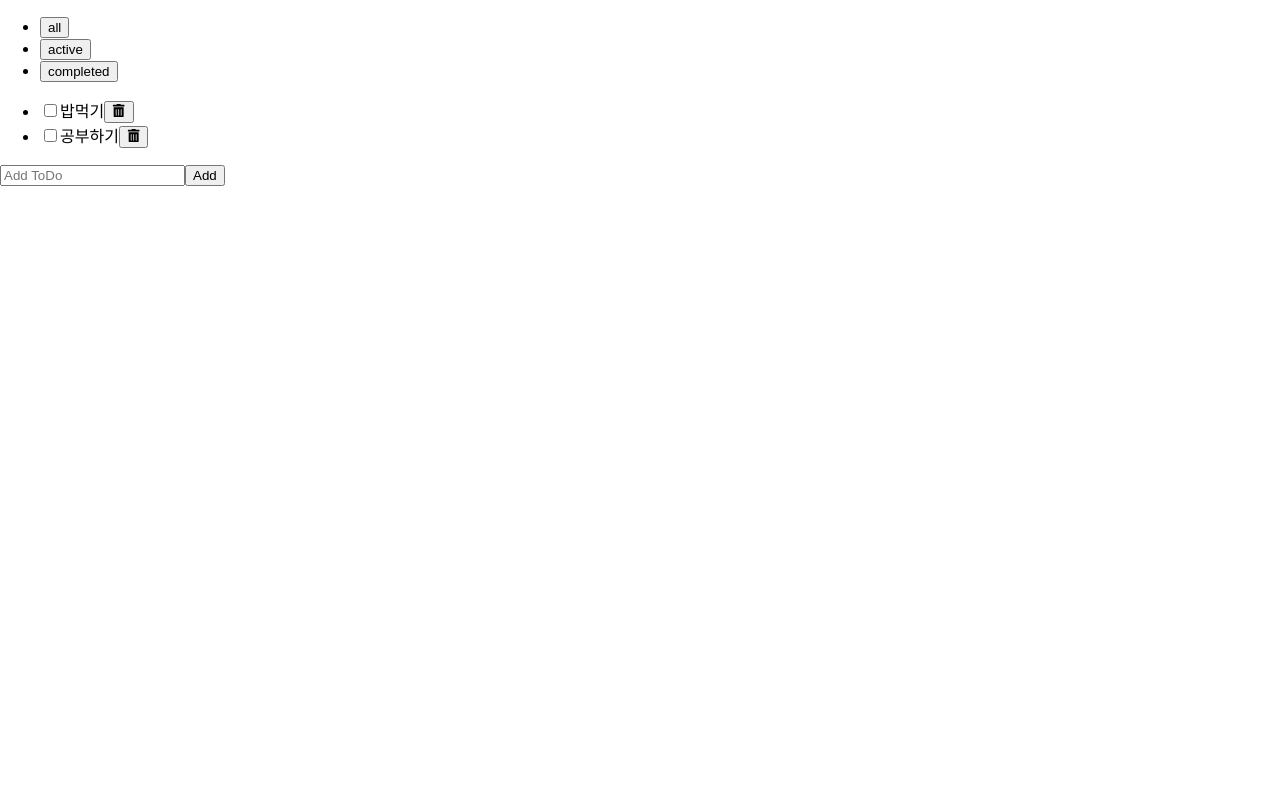
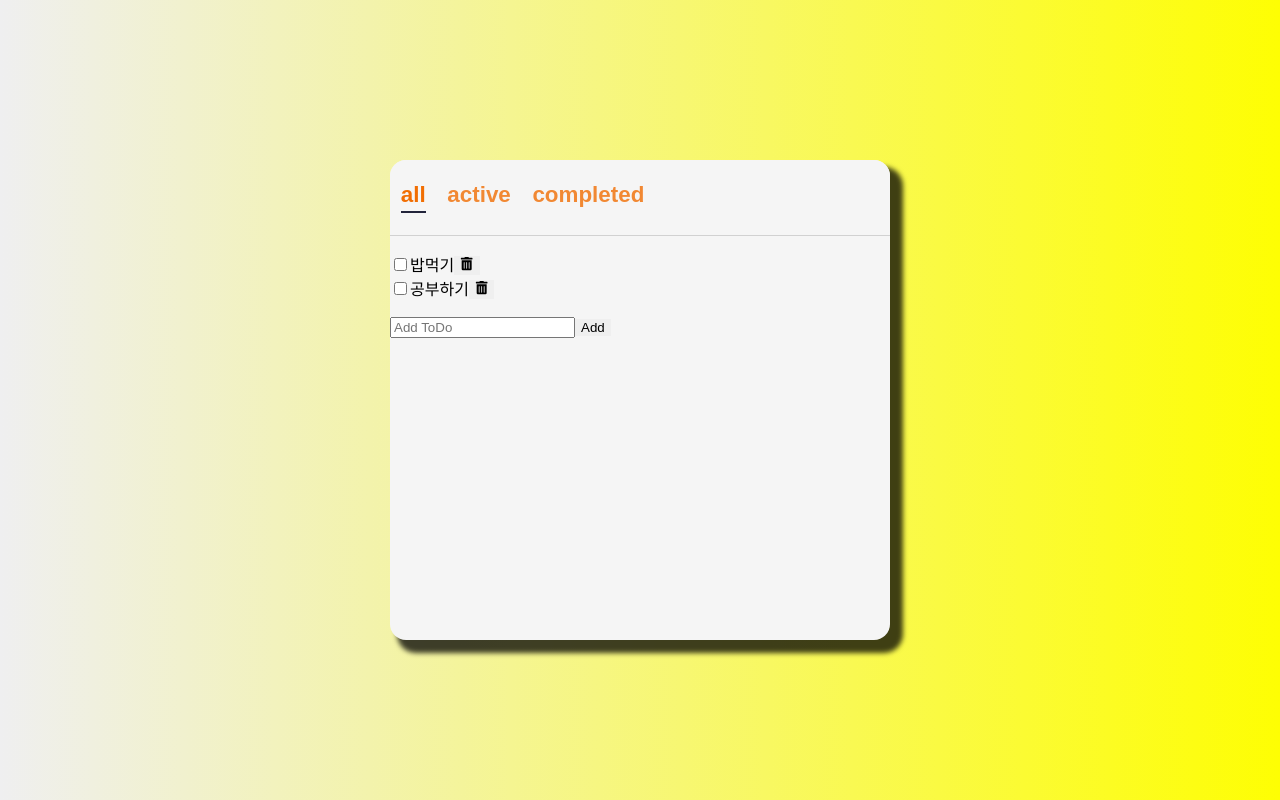
Before and after one commit to dydals3440/React, a React (Create React App) app in the folder todo-list/: page / in a window 1280 px wide. Built offline with nearby package versions, Linux system fonts and the light colour scheme.

Commit message:
style: Header

```diff
--- a/todo-list/src/components/Header/Header.jsx
+++ b/todo-list/src/components/Header/Header.jsx
@@ -1,13 +1,21 @@
 import React from "react";
+import styles from "./Header.module.css";
 
 export default function Header({ filters, filter, onFilterChange }) {
   return (
-    <header>
-      <ul>
+    <header className={styles.header}>
+      <ul className={styles.filters}>
         {/* 동적으로 리스트요소가 변경되는 것이아니라 고정도니 ui이니 인덱스 사용 */}
         {filters.map((value, index) => (
           <li key={index}>
-            <button onClick={() => onFilterChange(value)}>{value}</button>
+            <button
+              //
+              className={`${styles.filter}
+              ${filter === value && styles.selected}`}
+              onClick={() => onFilterChange(value)}
+            >
+              {value}
+            </button>
           </li>
         ))}
       </ul>
--- /dev/null
+++ b/todo-list/src/components/Header/Header.module.css
@@ -0,0 +1,35 @@
+.header {
+  display: flex;
+  justify-content: space-between;
+  /* 위의 둥그런 사각형 모양이 안보임 index.css #root에서 overflow: hidden로 해결 자식이 부모를 침범했을떄*/
+  align-items: center;
+  background-color: var(--color-bg-dark);
+  border-bottom: 1px solid var(--color-grey);
+}
+
+.filters {
+  display: flex;
+}
+
+.filter {
+  font-size: 1.4rem;
+  margin: 0.3rem;
+  text-transform: caplitalize;
+  background-color: transparent;
+  color: var(--color-accent);
+  opacity: 0.8;
+  font-weight: bold;
+}
+
+.filter:hover,
+.filter.selected {
+  opacity: 1;
+}
+
+/* all, active, completed에 밑줄 긋기 */
+.filter.selected::after {
+  content: "";
+  display: block;
+  margin-top: 0.2rem;
+  border: 1px solid var(--color-text);
+}
--- a/todo-list/src/index.css
+++ b/todo-list/src/index.css
@@ -1,13 +1,59 @@
+:root {
+  --color-bg-dark: #f5f5f5;
+  --color-bg: #fdfffd;
+  --color-grey: #d1d1d1;
+  --color-text: #22243b;
+  --color-accent: #f16e03;
+}
+
 body {
   margin: 0;
-  font-family: -apple-system, BlinkMacSystemFont, 'Segoe UI', 'Roboto', 'Oxygen',
-    'Ubuntu', 'Cantarell', 'Fira Sans', 'Droid Sans', 'Helvetica Neue',
+  font-family: -apple-system, BlinkMacSystemFont, "Segoe UI", "Roboto", "Oxygen",
+    "Ubuntu", "Cantarell", "Fira Sans", "Droid Sans", "Helvetica Neue",
     sans-serif;
   -webkit-font-smoothing: antialiased;
   -moz-osx-font-smoothing: grayscale;
+  width: 100vw;
+  height: 100vh;
+  display: flex;
+  justify-content: center;
+  align-items: center;
+  background: rgb(239, 239, 240);
+  background: linear-gradient(
+    90deg,
+    rgba(239, 239, 240, 1) 0%,
+    rgba(244, 244, 155, 1) 36%,
+    rgba(245, 245, 145, 1) 40%,
+    rgba(254, 254, 3, 1) 100%,
+    rgba(251, 255, 177, 1) 100%
+  );
+}
+
+#root {
+  width: 100%;
+  height: 60%;
+  max-width: 500px;
+  background-color: var(--color-bg-dark);
+  overflow: hidden;
+  border-radius: 1rem;
+  display: flex;
+  flex-direction: column;
+  box-shadow: 10px 10px 5px 3px rgba(0, 0, 0, 0.75);
+  -webkit-box-shadow: 10px 10px 5px 3px rgba(0, 0, 0, 0.75);
+  -moz-box-shadow: 10px 10px 5px 3px rgba(0, 0, 0, 0.75);
 }
 
 code {
-  font-family: source-code-pro, Menlo, Monaco, Consolas, 'Courier New',
+  font-family: source-code-pro, Menlo, Monaco, Consolas, "Courier New",
     monospace;
 }
+
+ul {
+  list-style: none;
+  padding-left: 0;
+}
+
+button {
+  outline: none;
+  border: none;
+}
```
